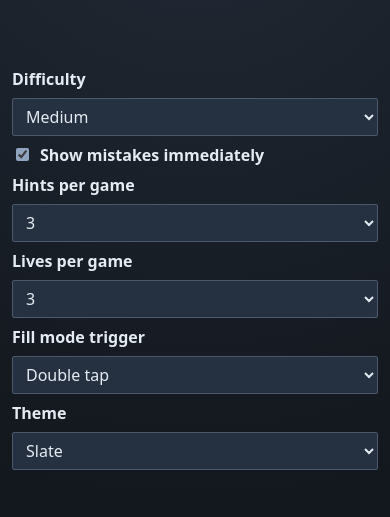
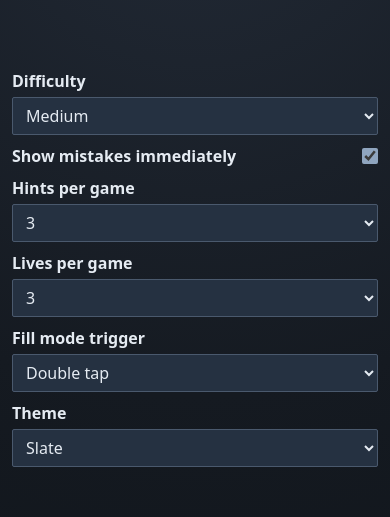
Before and after one commit to slobbe/sudoku, a Next.js app: page / in a window 390 px wide. Both pictures are taken after a click on the button "Settings". Shown: the part 142-659 px from the top of the page. Built offline with nearby package versions, Linux system fonts and the light colour scheme.

Commit message:
Align settings labels and controls in row layout
Restructure settings fields into consistent label/control rows and keep the checkbox row on one line across small screens for clearer, stable spacing.

```diff
--- a/app/globals.css
+++ b/app/globals.css
@@ -705,23 +705,42 @@ button:disabled {
 .settings-grid {
     display: grid;
     grid-template-columns: 1fr;
-    gap: 8px;
+    gap: 10px;
     align-content: center;
 }
 
-.settings-grid label {
+.settings-row {
+    display: grid;
+    grid-template-columns: minmax(0, 1fr) auto;
+    align-items: center;
+    gap: 10px;
+}
+
+.settings-row label {
     font-weight: 700;
 }
 
-.settings-toggle {
+.settings-control {
+    min-width: 0;
+    justify-self: end;
     display: flex;
     align-items: center;
-    gap: 8px;
-    font-weight: 400;
+    justify-content: flex-end;
 }
 
-.settings-toggle input {
+.settings-control select {
+    width: min(210px, 100%);
+}
+
+.settings-checkbox {
+    width: 1rem;
+    height: 1rem;
+    margin: 0;
     accent-color: var(--accent);
+}
+
+.settings-row-checkbox .settings-control {
+    min-width: 1.25rem;
 }
 
 .stats {
@@ -1029,10 +1048,30 @@ button:disabled {
     }
 
     .home-actions button,
-    .settings-grid select,
-    .settings-grid .settings-toggle,
+    .settings-row .settings-control select,
     .app-update-status {
         width: 100%;
+    }
+
+    .settings-row {
+        grid-template-columns: 1fr;
+        align-items: start;
+        gap: 5px;
+    }
+
+    .settings-row-checkbox {
+        grid-template-columns: minmax(0, 1fr) auto;
+        align-items: center;
+    }
+
+    .settings-control {
+        justify-self: stretch;
+        justify-content: flex-start;
+    }
+
+    .settings-row-checkbox .settings-control {
+        justify-self: end;
+        justify-content: flex-end;
     }
 
     .home-actions button {
--- a/src/components/sudoku-app.tsx
+++ b/src/components/sudoku-app.tsx
@@ -1786,7 +1786,9 @@ export function SudokuApp() {
                 </button>
               </div>
               <div className="settings-grid">
+                <div className="settings-row">
                   <label htmlFor="difficulty">Difficulty</label>
+                  <div className="settings-control">
                     <select
                       id="difficulty"
                       value={state.difficulty}
@@ -1801,10 +1803,15 @@ export function SudokuApp() {
                       <option value="medium">Medium</option>
                       <option value="hard">Hard</option>
                     </select>
-
-                <label htmlFor="show-mistakes" className="settings-toggle">
+                  </div>
+                </div>
+
+                <div className="settings-row settings-row-checkbox">
+                  <label htmlFor="show-mistakes">Show mistakes immediately</label>
+                  <div className="settings-control">
                     <input
                       id="show-mistakes"
+                      className="settings-checkbox"
                       type="checkbox"
                       checked={state.showMistakes}
                       onChange={(event) => {
@@ -1812,10 +1819,12 @@ export function SudokuApp() {
                         applyState({ ...current, showMistakes: event.target.checked });
                       }}
                     />
-                  Show mistakes immediately
-                </label>
-
+                  </div>
+                </div>
+
+                <div className="settings-row">
                   <label htmlFor="hints-per-game">Hints per game</label>
+                  <div className="settings-control">
                     <select
                       id="hints-per-game"
                       value={state.configuredHintsPerGame}
@@ -1835,8 +1844,12 @@ export function SudokuApp() {
                         <option key={`hints-${count}`} value={count}>{count}</option>
                       ))}
                     </select>
-
+                  </div>
+                </div>
+
+                <div className="settings-row">
                   <label htmlFor="lives-per-game">Lives per game</label>
+                  <div className="settings-control">
                     <select
                       id="lives-per-game"
                       value={state.configuredLivesPerGame}
@@ -1856,8 +1869,12 @@ export function SudokuApp() {
                         <option key={`lives-${count}`} value={count}>{count}</option>
                       ))}
                     </select>
-
+                  </div>
+                </div>
+
+                <div className="settings-row">
                   <label htmlFor="fill-mode-entry">Fill mode trigger</label>
+                  <div className="settings-control">
                     <select
                       id="fill-mode-entry"
                       value={state.fillModeEntry}
@@ -1872,8 +1889,12 @@ export function SudokuApp() {
                       <option value="long-press">Long press</option>
                       <option value="double-tap">Double tap</option>
                     </select>
-
+                  </div>
+                </div>
+
+                <div className="settings-row">
                   <label htmlFor="theme">Theme</label>
+                  <div className="settings-control">
                     <select
                       id="theme"
                       value={state.theme}
@@ -1888,6 +1909,8 @@ export function SudokuApp() {
                       <option value="mist">Mist</option>
                       <option value="amber">Amber</option>
                     </select>
+                  </div>
+                </div>
               </div>
 
               <div className="settings-footer" aria-label="App info and update status">
```
Lines whose indentation alone changed are shown as unchanged.
